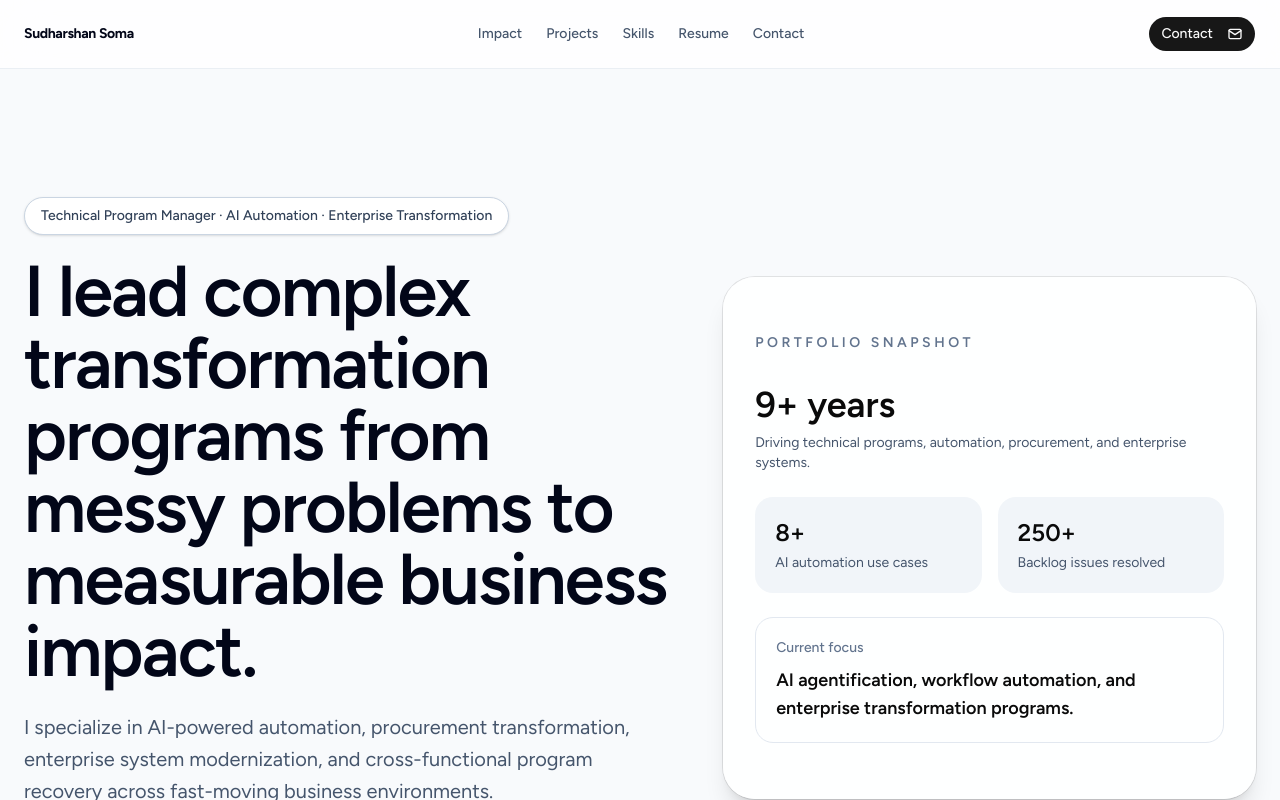
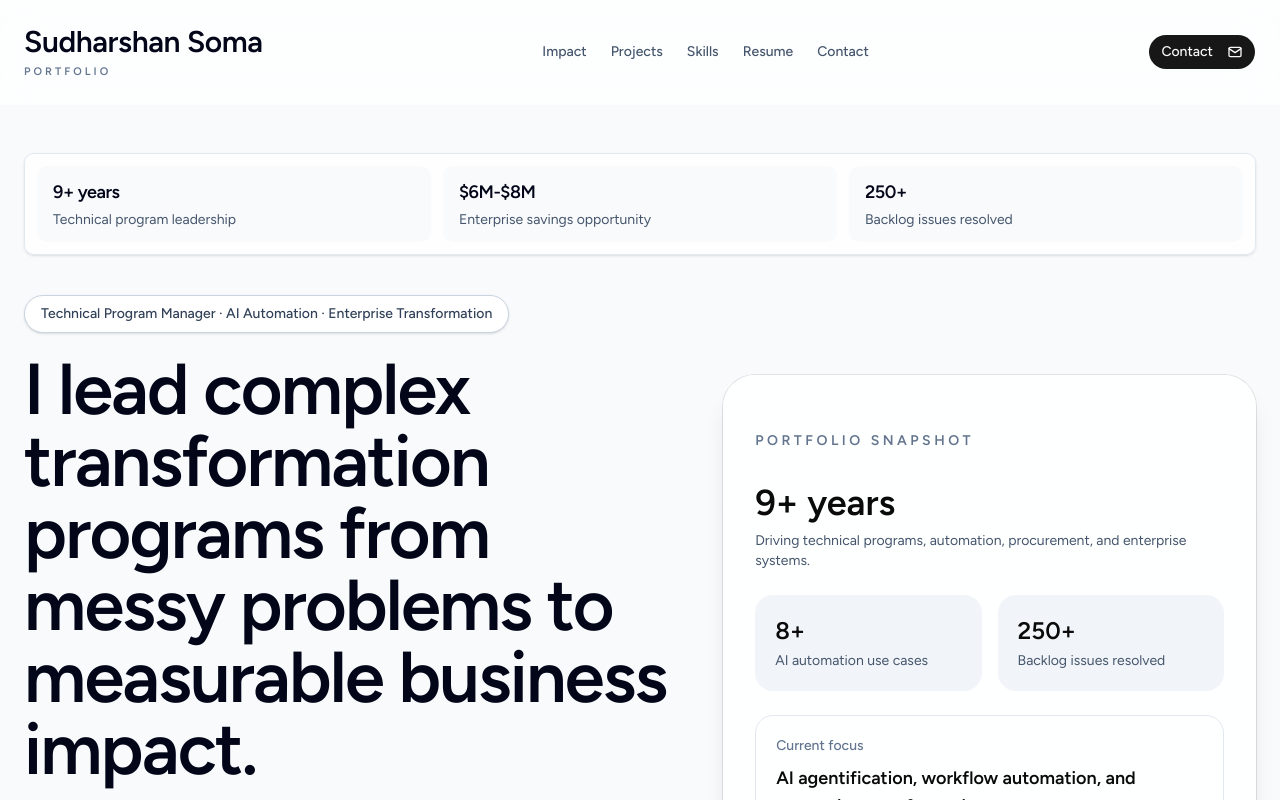
Before and after one commit to srs312-lab/sudharshan-portfolio, a Next.js app: page / in a window 1280 px wide. Shown: the top 800 px of the page. Built offline with nearby package versions, Linux system fonts and the light colour scheme.

Commit message:
Polish homepage header and hero spacing

```diff
--- a/app/page.tsx
+++ b/app/page.tsx
@@ -245,6 +245,21 @@ const skillGroups: SkillGroup[] = [
   },
 ];
 
+const heroHighlights = [
+  {
+    value: "9+ years",
+    label: "Technical program leadership",
+  },
+  {
+    value: "$6M-$8M",
+    label: "Enterprise savings opportunity",
+  },
+  {
+    value: "250+",
+    label: "Backlog issues resolved",
+  },
+];
+
 function validatePortfolioData() {
   const requiredProjectFields: Array<keyof Project> = ["title", "category", "summary", "impact", "skills", "icon"];
 
@@ -274,14 +289,50 @@ function SectionHeading({ eyebrow, title, description }: SectionHeadingProps) {
 }
 
 export default function SudharshanPortfolio() {
+  const [isScrolled, setIsScrolled] = React.useState(false);
+
+  React.useEffect(() => {
+    const handleScroll = () => {
+      setIsScrolled(window.scrollY > 24);
+    };
+
+    handleScroll();
+    window.addEventListener("scroll", handleScroll, { passive: true });
+
+    return () => {
+      window.removeEventListener("scroll", handleScroll);
+    };
+  }, []);
+
   return (
     <div className="min-h-screen bg-slate-50 text-slate-950">
-      <header className="sticky top-0 z-50 border-b border-slate-200/70 bg-white/80 backdrop-blur-xl">
-        <nav className="mx-auto flex max-w-7xl items-center justify-between px-6 py-4">
-          <a href="#home" className="text-sm font-bold tracking-tight">
-            Sudharshan Soma
+      <header
+        className={`sticky top-0 z-50 border-b backdrop-blur-xl transition-all duration-300 ${
+          isScrolled ? "border-slate-200/80 bg-white/90 shadow-sm" : "border-transparent bg-white/70"
+        }`}
+      >
+        <nav
+          className={`mx-auto flex max-w-7xl items-center justify-between gap-4 px-6 transition-all duration-300 ${
+            isScrolled ? "py-4" : "py-5 md:py-6"
+          }`}
+        >
+          <a href="#home" className="min-w-0 tracking-tight">
+            <span
+              className={`block whitespace-nowrap font-semibold transition-all duration-300 ${
+                isScrolled ? "text-sm sm:text-base" : "text-lg sm:text-2xl lg:text-3xl"
+              }`}
+            >
+              Sudharshan Soma
+            </span>
+            <span
+              className={`hidden overflow-hidden text-[0.68rem] font-semibold uppercase tracking-[0.28em] text-slate-500 transition-all duration-300 sm:block ${
+                isScrolled ? "max-h-0 opacity-0" : "mt-1 max-h-5 opacity-100"
+              }`}
+            >
+              Portfolio
+            </span>
           </a>
-          <div className="hidden items-center gap-6 text-sm font-medium text-slate-600 md:flex">
+          <div className="hidden items-center gap-6 text-sm font-medium text-slate-600 lg:flex">
             <a href="#impact" className="hover:text-slate-950">Impact</a>
             <a href="#projects" className="hover:text-slate-950">Projects</a>
             <a href="#skills" className="hover:text-slate-950">Skills</a>
@@ -300,8 +351,16 @@ export default function SudharshanPortfolio() {
       </header>
 
       <main>
-        <section id="home" className="relative overflow-hidden px-6 py-24 md:py-32">
+        <section id="home" className="relative overflow-hidden px-6 pb-20 pt-8 md:pb-28 md:pt-12">
           <div className="absolute inset-0 -z-10 bg-[radial-gradient(circle_at_top_left,_rgba(15,23,42,0.12),_transparent_35%),radial-gradient(circle_at_bottom_right,_rgba(71,85,105,0.14),_transparent_30%)]" />
+          <div className="mx-auto mb-10 grid max-w-7xl gap-3 rounded-lg border border-slate-200 bg-white/80 p-3 shadow-sm backdrop-blur md:grid-cols-3">
+            {heroHighlights.map((highlight) => (
+              <div key={highlight.value} className="rounded-lg bg-slate-50 px-4 py-3">
+                <p className="text-lg font-semibold tracking-tight text-slate-950">{highlight.value}</p>
+                <p className="mt-1 text-sm leading-5 text-slate-600">{highlight.label}</p>
+              </div>
+            ))}
+          </div>
           <div className="mx-auto grid max-w-7xl items-center gap-12 md:grid-cols-[1.1fr_0.9fr]">
             <motion.div
               initial={{ opacity: 0, y: 18 }}
```
